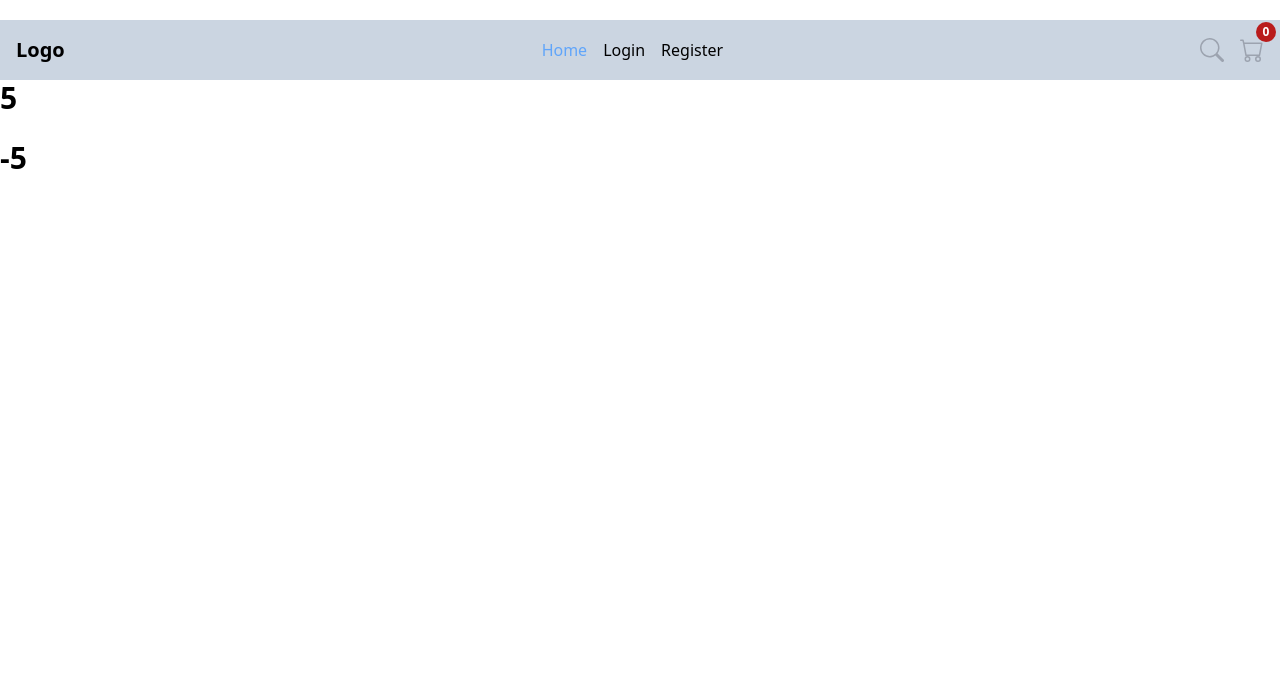
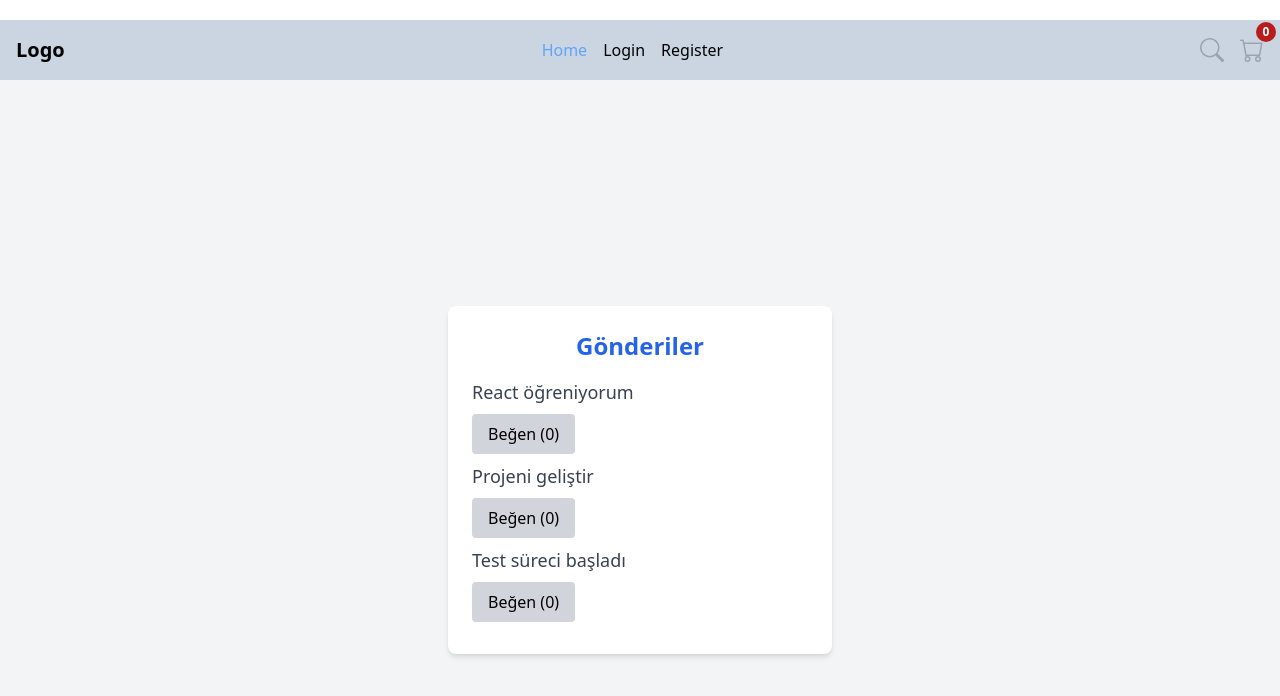
Before and after one commit to eminbasbayan/2024-3-react-bootcamp, a React (Vite) app: page / in a window 1280 px wide. Shown: the top 696 px of the page. Built offline with nearby package versions, Linux system fonts and the light colour scheme; no server answers.

Commit message:
optimistic updates ve rollbacks

```diff
--- /dev/null
+++ b/src/components/OptimisticUpdatesAndRollbacks.jsx
@@ -0,0 +1,71 @@
+import { useState } from "react";
+const initialPosts = [
+  { id: 1, text: "React öğreniyorum", likes: 0, liked: false },
+  { id: 2, text: "Projeni geliştir", likes: 0, liked: false },
+  { id: 3, text: "Test süreci başladı", likes: 0, liked: false },
+];
+function OptimisticUpdatesAndRollbacks() {
+  const [posts, setPosts] = useState(initialPosts);
+
+  const toggleLike = async (id) => {
+    // Optimistic update başlıyor
+    const updatedPosts = posts.map((post) =>
+      post.id === id
+        ? {
+            ...post,
+            likes: post.liked ? post.likes - 1 : post.likes + 1,
+            liked: !post.liked,
+          }
+        : post
+    );
+    setPosts(updatedPosts);
+    try {
+      // Sunucuya güncelleme isteği atılıyor
+      await simulateServerUpdate();
+      console.log("Sunucuya başarıyla güncellendi!");
+    } catch (error) {
+      // Eğer sunucu başarısız olursa, rollback yapılacak
+      console.error("Güncelleme başarısız oldu, geri alınıyor...");
+      setPosts(posts); // Rollback
+    }
+  };
+  return (
+    <div className="flex justify-center items-center h-screen bg-gray-100">
+      <div className="bg-white shadow-md rounded-lg p-6 w-96">
+        <h1 className="text-2xl font-bold mb-4 text-center text-blue-600">
+          Gönderiler
+        </h1>
+        <ul>
+          {posts.map((post) => (
+            <li
+              key={post.id}
+              className="flex items-center justify-between mb-2"
+            >
+              <div>
+                <p className="text-lg text-gray-700">{post.text}</p>
+                <button
+                  onClick={() => toggleLike(post.id)}
+                  className={`mt-2 px-4 py-2 rounded ${
+                    post.liked ? "bg-red-500 text-white" : "bg-gray-300"
+                  }`}
+                >
+                  {post.liked ? "Beğenildi" : "Beğen"} ({post.likes})
+                </button>
+              </div>
+            </li>
+          ))}
+        </ul>
+      </div>
+    </div>
+  );
+}
+function simulateServerUpdate() {
+  // Bu fonksiyon sunucuya yapılan isteği simüle ediyor
+  return new Promise((resolve, reject) => {
+    setTimeout(() => {
+      // %50 şansla güncelleme başarısız olacak
+      Math.random() > 0.5 ? resolve() : reject();
+    }, 1000);
+  });
+}
+export default OptimisticUpdatesAndRollbacks;
--- a/src/pages/HomePage.jsx
+++ b/src/pages/HomePage.jsx
@@ -1,12 +1,9 @@
-import BackwardCounter from "../components/BackwardCounter";
-import ForwardCounter from "../components/ForwardCounter";
+import OptimisticUpdatesAndRollbacks from "../components/OptimisticUpdatesAndRollbacks";
 
 const HomePage = () => {
   return (
     <div className="home-page">
-      <ForwardCounter />
-      <br />
-      <BackwardCounter />
+      <OptimisticUpdatesAndRollbacks />
     </div>
   );
 };
```
